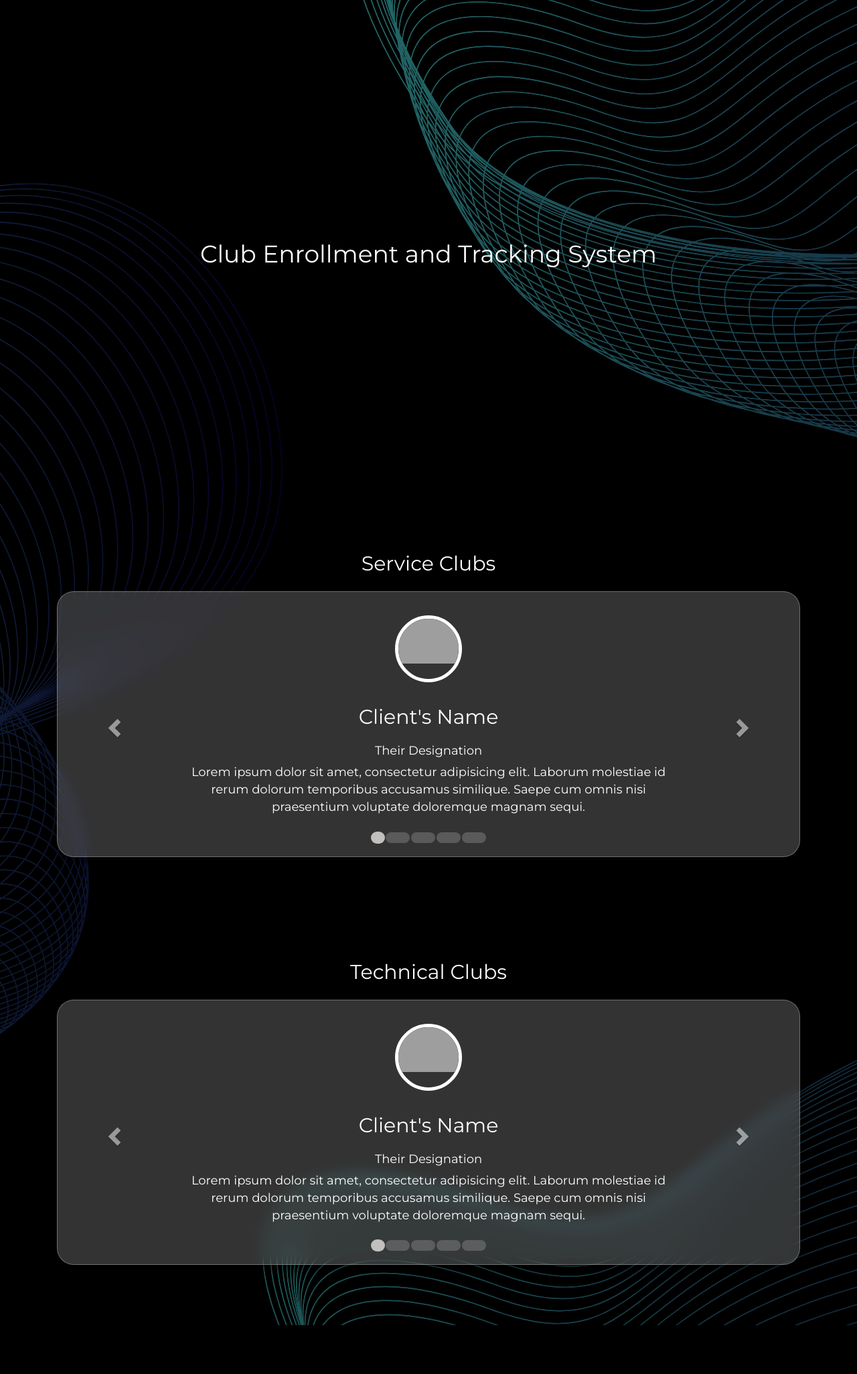
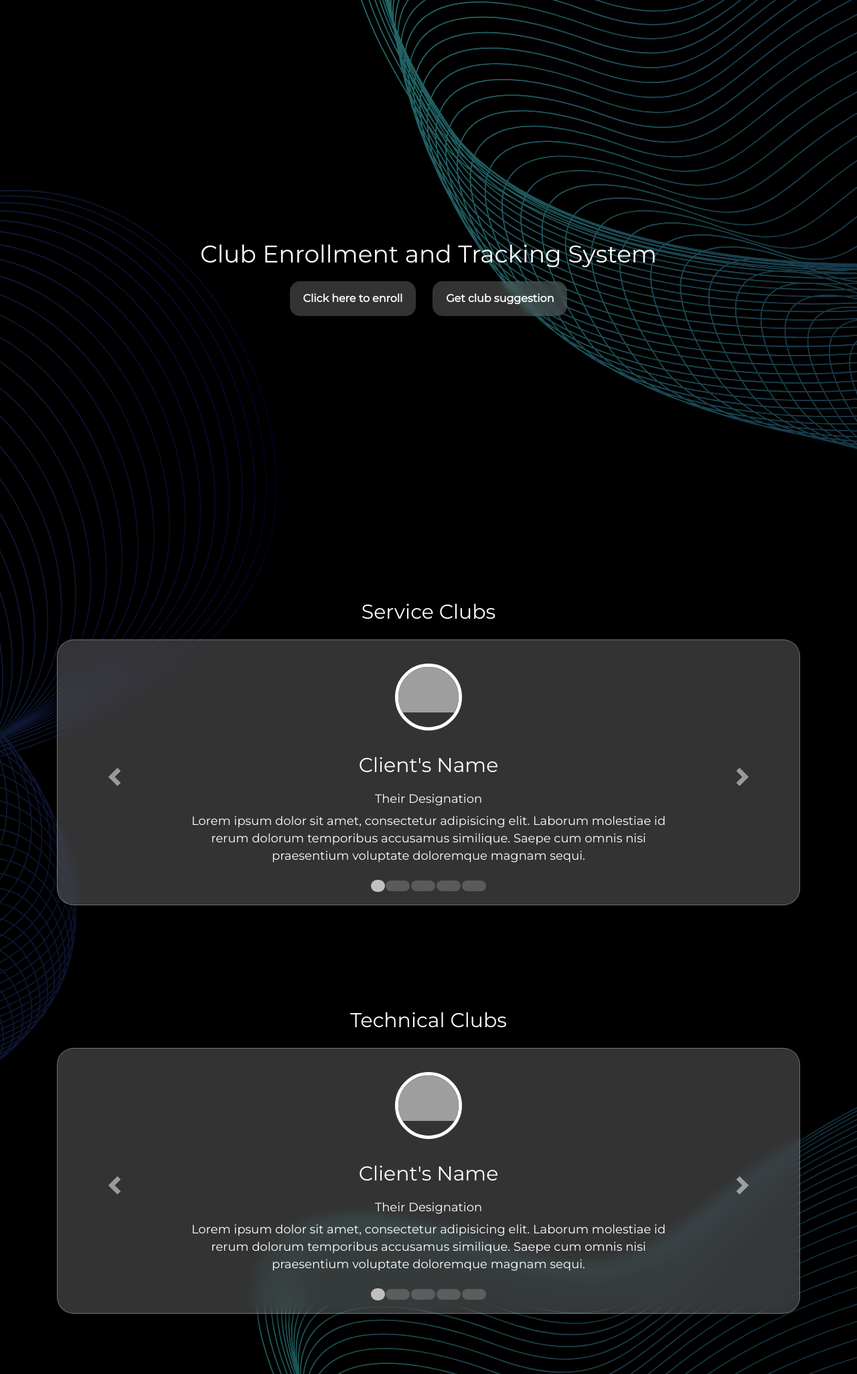
Before and after one commit to krithika117/club-enrollment-and-tracking-system-fe, a PHP site: page /pages/index.php in a window 1280 px wide. Shown: the whole page at 67% size. Before the commit the page ends 1979 px from the top, so only its background shows below. Run offline with PHP 8.4, Linux system fonts and the light colour scheme; some libraries are stand-ins or nearby versions; grey boxes are pictures that could not be loaded.

Commit message:
design changes

```diff
--- a/pages/dependencies.php
+++ b/pages/dependencies.php
@@ -18,3 +18,19 @@
     integrity="sha384-zCbKRCUGaJDkqS1kPbPd7TveP5iyJE0EjAuZQTgFLD2ylzuqKfdKlfG/eSrtxUkn" crossorigin="anonymous">
 <link href="https://cdnjs.cloudflare.com/ajax/libs/twitter-bootstrap/3.3.7/css/bootstrap.min.css" rel="stylesheet">
 <link href="https://cdnjs.cloudflare.com/ajax/libs/animate.css/3.7.2/animate.min.css" rel="stylesheet">
+<style>
+::-webkit-scrollbar {
+    width: 5px;
+    border-radius:5px;
+}
+::-webkit-scrollbar-track {
+    background: #000000;
+}
+::-webkit-scrollbar-thumb {
+    background: #022c5f96;
+}
+
+::-webkit-scrollbar-thumb:hover {
+    background: #022c5f96;
+}
+</style>
--- a/pages/form.php
+++ b/pages/form.php
@@ -6,7 +6,7 @@
   <meta http-equiv="X-UA-Compatible" content="IE=edge">
   <meta name="viewport" content="width=device-width, initial-scale=1.0">
   <title>Enrollment Form</title>
-
+  <?php include "dependencies.php" ?>
   <link rel="stylesheet" href="../style/form.css">
 </head>
 
--- a/pages/index.php
+++ b/pages/index.php
@@ -14,6 +14,8 @@
 <body>
     <section id="home">
     <h1>Club Enrollment and Tracking System</h1>
+    <button>Click here to enroll</button>
+    <button>Get club suggestion</button>
     </section>
 	<div class="wrapper">
         <h3>Service Clubs</h3>
--- a/style/slider.css
+++ b/style/slider.css
@@ -4,6 +4,33 @@ body {
     background-position: top;
     background-size: cover;
     color: #ffffff;
+}
+
+button {
+    margin-top: 10px !important;
+    margin-left: 10px !important;
+    margin-right: 10px !important;
+    align-items: center;
+    justify-content: center;
+    display: inline;
+    font-family: 'Montserrat', sans-serif !important;
+    background: rgba(255, 255, 255, 0.2);
+    box-shadow: 0 4px 30px rgba(0, 0, 0, 0.1);
+    backdrop-filter: blur(5px);
+    -webkit-backdrop-filter: blur(5px);
+    color: #ffffff;
+
+    padding: 15px 20px;
+    font-size: 16px;
+    font-weight: 600;
+    border-radius: 15px !important;
+    border: none;
+    cursor: pointer;
+}
+
+button:hover {
+    background-color: #d1cccc;
+    color: rgb(46, 46, 46);
 }
 
 .wrapper {
@@ -90,30 +117,44 @@ h3 {
 .carousel-indicators {
     bottom: 10px;
 }
+
 /* section{
     height: 100vh;
     width: auto;
 } */
-section #home, h1 {
+#home {
     display: block;
+    font-size: 18px;
     /* width: 50%; */
     /* height: 50%; */
-    margin:45vh 0;
+    margin: 45vh 0;
     align-items: center;
-    text-align: center!important;
+    text-align: center !important;
+    justify-content: center;
+    margin-left: auto;
+    margin-right: auto
+}
+
+h1 {
+
+    align-items: center;
+    text-align: center !important;
     justify-content: center;
     margin-left: auto;
     margin-right: auto
 }
 
 @media screen and (max-width: 900px) {
-    section #home, h1 {
+
+    section #home,
+    h1 {
         display: block;
         /* width: 50%; */
         /* height: 50%; */
-        margin:50vh 0;
+        margin: 52vh 0;
+        font-size: 20px;
         align-items: center;
-        text-align: center!important;
+        text-align: center !important;
         justify-content: center;
         margin-left: auto;
         margin-right: auto
```
Also changed, not shown: style/faculty-view.css (+8 -2 lines), style/login.css (+5 -3 lines).
